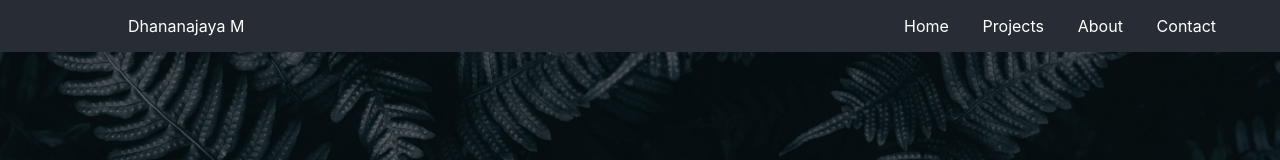
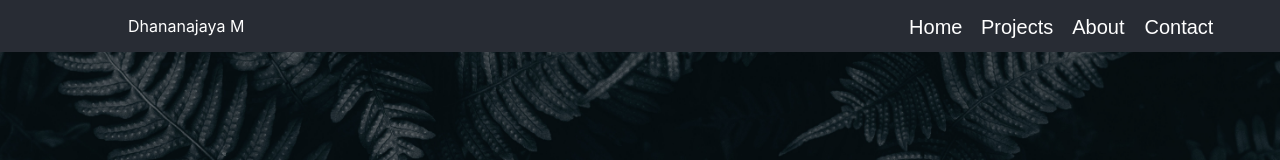
Before and after one commit to Djay-M/resume, a React (Create React App) app: page / in a window 1280 px wide. Shown: the top 160 px of the page. Built offline with nearby package versions, Linux system fonts and the light colour scheme.

Commit message:
code for hover over right buttons

```diff
--- a/public/index.html
+++ b/public/index.html
@@ -22,7 +22,7 @@
       work correctly both with client-side routing and a non-root public URL.
       Learn how to configure a non-root public URL by running `npm run build`.
     -->
-    <title>React App</title>
+    <title>Dhananjaya | Resume</title>
   </head>
   <body>
     <noscript>You need to enable JavaScript to run this app.</noscript>
--- a/src/components/NavBar.js
+++ b/src/components/NavBar.js
@@ -1,7 +1,14 @@
+import { useEffect, useState } from "react";
 import { defaultTheme, themesConfig } from "../config/constants";
 
 function NavBar(props) {
   let theme = props.theme ? props.theme : defaultTheme;
+  const [state, setState] = useState({
+    hoveredOnHomeButton: false,
+    hoveredOnProjectsButton: false,
+    hoveredOnAboutButton: false,
+    hoveredOnContactButton: false,
+  });
   const textColor = themesConfig[theme].textColor;
   const style = {
     outerDiv: {
@@ -22,7 +29,15 @@ function NavBar(props) {
       color: textColor,
     },
     midDiv: {
+      display: "flex",
+      alignItems: "center",
       width: "50%",
+      justifyContent: "center",
+    },
+    midButton: {
+      color: textColor,
+      backgroundColor: "transparent",
+      border: "none",
     },
     rightDiv: {
       width: "30%",
@@ -32,8 +47,19 @@ function NavBar(props) {
       justifyContent: "space-between",
     },
     rightDivButtons: {
+      margin: "7px",
       color: textColor,
+      backgroundColor: "transparent",
+      border: "0.1px solid transparent",
+      borderRadius: "5px",
+      cursor: "pointer",
+      transition: "2.9s",
+      transform: "rotateY(360deg)",
     },
+  };
+
+  const handleOnClick = (event) => {
+    console.log(event.target.id);
   };
 
   return (
@@ -41,12 +67,83 @@ function NavBar(props) {
       <div className="leftDiv" style={style.leftDiv}>
         <p style={style.leftDivButtons}>Dhananajaya M</p>
       </div>
-      <div style={style.midDiv}></div>
+      <div style={style.midDiv}>
+        {/* TODO: ADD a feature change theme */}
+        {/* <button id="themeButton" style={style.midButton}>
+          theme
+        </button> */}
+      </div>
       <div className="rightDiv" style={style.rightDiv}>
-        <p style={style.rightDivButtons}>Home</p>
-        <p style={style.rightDivButtons}>Projects</p>
-        <p style={style.rightDivButtons}>About</p>
-        <p style={style.rightDivButtons}>Contact</p>
+        <button
+          id="homeButton"
+          style={{
+            ...style.rightDivButtons,
+            transform: `${
+              state.hoveredOnHomeButton ? "scale(1,1)" : "scale(1.5,1.5)"
+            }`,
+            transition: `${state.hoveredOnHomeButton ? "0.5s" : "0.5s"}`,
+          }}
+          onMouseOut={() => setState({ ...state, hoveredOnHomeButton: true })}
+          onMouseOver={() => setState({ ...state, hoveredOnHomeButton: false })}
+          onClick={(event) => handleOnClick(event)}
+        >
+          Home
+        </button>
+        <button
+          id="projectsButton"
+          style={{
+            ...style.rightDivButtons,
+            transform: `${
+              state.hoveredOnProjectsButton ? "scale(1,1)" : "scale(1.5,1.5)"
+            }`,
+            transition: `${state.hoveredOnProjectsButton ? "0.5s" : "0.5s"}`,
+          }}
+          onMouseOut={() =>
+            setState({ ...state, hoveredOnProjectsButton: true })
+          }
+          onMouseOver={() =>
+            setState({ ...state, hoveredOnProjectsButton: false })
+          }
+          onClick={(event) => handleOnClick(event)}
+        >
+          Projects
+        </button>
+        <button
+          id="aboutButton"
+          style={{
+            ...style.rightDivButtons,
+            transform: `${
+              state.hoveredOnAboutButton ? "scale(1,1)" : "scale(1.5,1.5)"
+            }`,
+            transition: `${state.hoveredOnAboutButton ? "0.5s" : "0.5s"}`,
+          }}
+          onMouseOut={() => setState({ ...state, hoveredOnAboutButton: true })}
+          onMouseOver={() =>
+            setState({ ...state, hoveredOnAboutButton: false })
+          }
+          onClick={(event) => handleOnClick(event)}
+        >
+          About
+        </button>
+        <button
+          id="contactButton"
+          style={{
+            ...style.rightDivButtons,
+            transform: `${
+              state.hoveredOnContactButton ? "scale(1,1)" : "scale(1.5,1.5)"
+            }`,
+            transition: `${state.hoveredOnContactButton ? "0.5s" : "0.5s"}`,
+          }}
+          onMouseOut={() =>
+            setState({ ...state, hoveredOnContactButton: true })
+          }
+          onMouseOver={() =>
+            setState({ ...state, hoveredOnContactButton: false })
+          }
+          onClick={(event) => handleOnClick(event)}
+        >
+          Contact
+        </button>
       </div>
     </div>
   );
```
Also changed, not shown: public/manifest.json.
